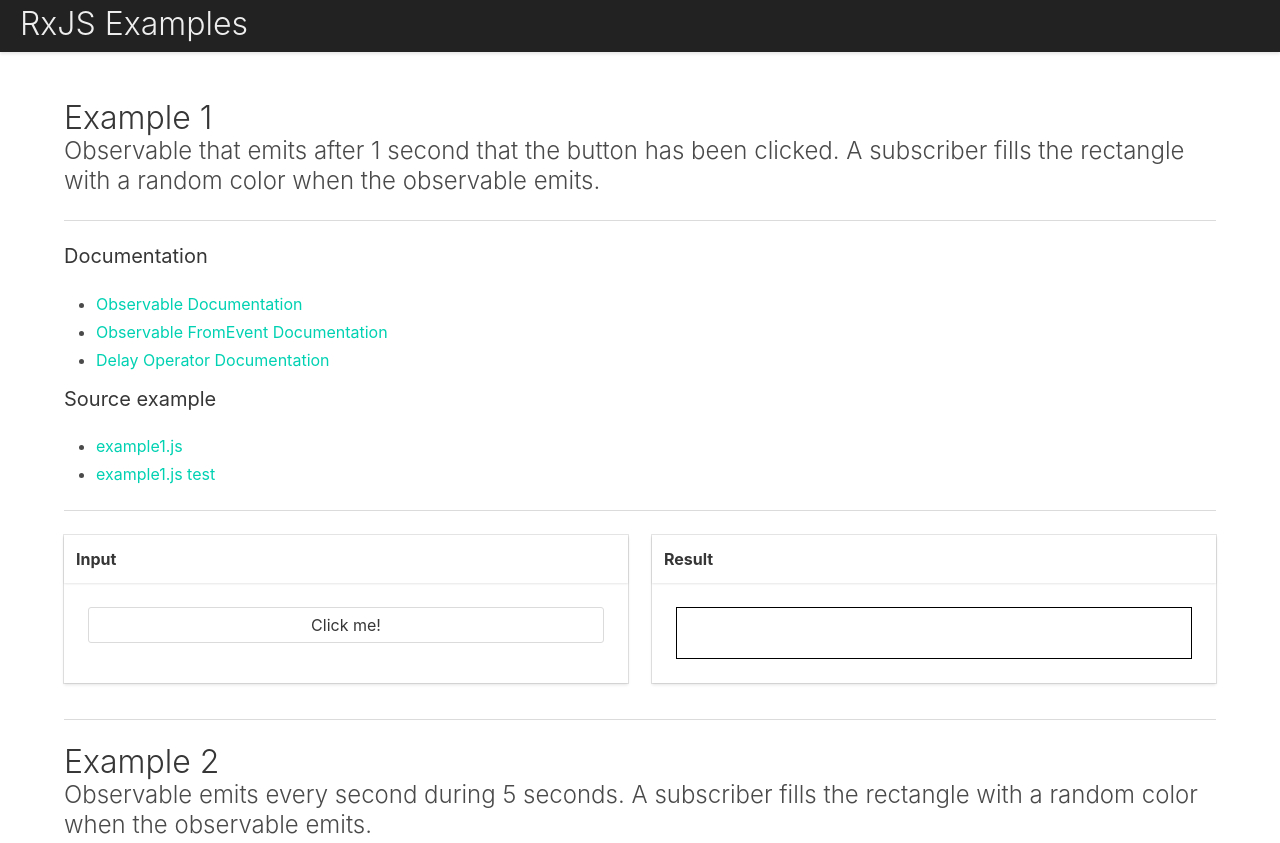
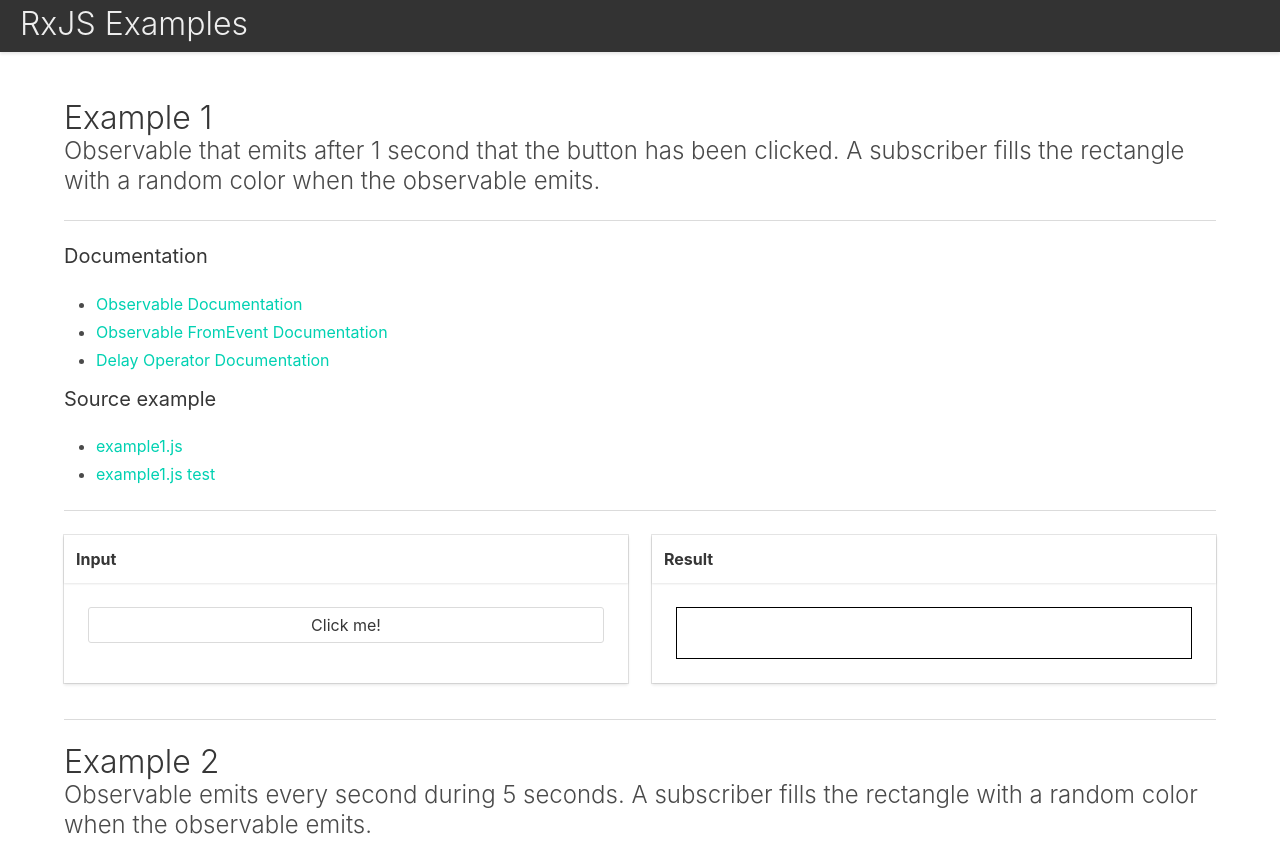
Before and after one commit to albert-gonzalez/rxjs-examples, a website built with webpack: page index.html in a window 1280 px wide. Shown: the top 843 px of the page. Built offline with Linux system fonts and the light colour scheme.

Commit message:
dist uglyfied

```diff
--- a/package.json
+++ b/package.json
@@ -4,7 +4,7 @@
   "description": "RxJS Examples",
   "main": "index.js",
   "scripts": {
-    "build": "webpack",
+    "build": "webpack --optimize-minimize",
     "start": "webpack-dev-server",
     "test": "mocha --watch --require babel-register 'test/**/*.spec.js'",
     "test-custom": "mocha --watch --require babel-register"
--- a/src/css/main.scss
+++ b/src/css/main.scss
@@ -1,7 +1,7 @@
 @import "~bulma";
 
 #header {
-    background: #222;
+    background: #333;
 
     .title {
         line-height: inherit;
```
Also changed, not shown: dist/main.css, dist/main.js, 1 other file.
